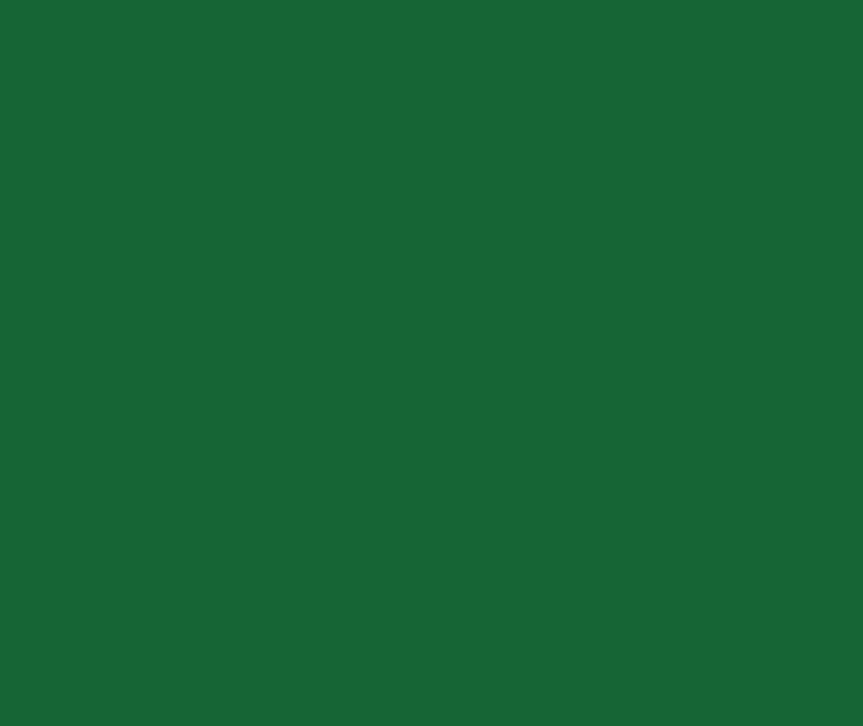
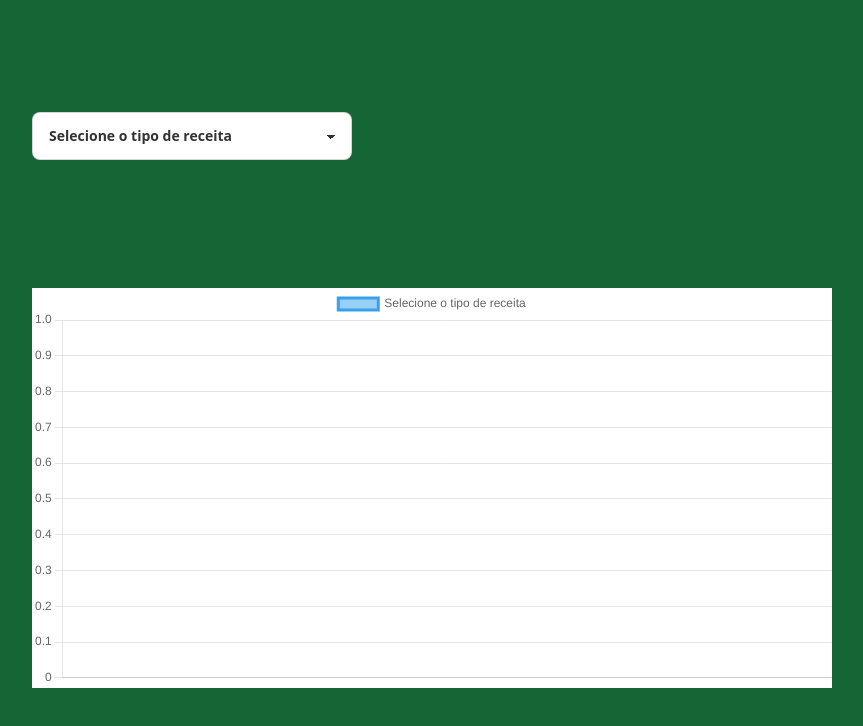
Before and after one commit to DenLopes/Trabalho2_sw2, a Vue app: page /teste in a window 1280 px wide. Shown: the top 726 px of the page, without its empty margins (208-1071 px from the left). Built offline with nearby package versions, Linux system fonts and the light colour scheme.

Commit message:
Configurei o grafico

```diff
--- /dev/null
+++ b/src/components/Grafico.vue
@@ -0,0 +1,35 @@
+<script setup>
+import Chart from "chart.js/auto";
+import { ref, onMounted } from "vue";
+
+const props = defineProps(["xAxis", "yAxis", "label"]);
+
+const canvas = ref(null);
+
+const chartConfig = {
+  type: "line",
+  data: {
+    labels: props.xAxis,
+    datasets: [
+      {
+        label: props.label,
+        data: props.yAxis,
+        pointStyle: 'circle',
+        pointRadius: 8,
+        pointHoverRadius: 12
+      },
+    ],
+  },
+};
+
+onMounted(() => {
+  canvas.value = document.querySelector("canvas");
+  new Chart(canvas.value, chartConfig);
+});
+</script>
+
+<template>
+  <div class="w-[800px] bg-white">
+    <canvas ref="canvas"></canvas>
+  </div>
+</template>
--- a/src/components/graphic.vue
+++ /dev/null
@@ -1,6 +0,0 @@
-<script setup>
-
-</script>
-<template>
-
-</template>
--- a/src/index.js
+++ b/src/index.js
@@ -1,7 +1,7 @@
 import { createWebHistory, createRouter } from "vue-router";
 import Primeira from "./pages/Primeira.vue";
 import Segunda from "./pages/Segunda.vue";
-import teste from "./pages/teste.vue"
+import Teste from "./pages/Teste.vue"
 
 const routes = [
   {
@@ -16,8 +16,8 @@ const routes = [
   },
   {
     path: "/teste",
-    name: "teste",
-    component: teste
+    name: "Teste",
+    component: Teste
   }
 
 ];
--- a/src/pages/teste.vue
+++ b/src/pages/teste.vue
@@ -1,39 +1,47 @@
 <script setup>
-import Chart from "chart.js/auto";
-import { ref, onMounted } from "vue";
+import Grafico from "../components/Grafico.vue";
+import { ref, onMounted, computed } from "vue";
 import dadosIbama from "../assets/Ibama.json";
 
 const dados = dadosIbama;
-const tipoReceita = ref([]);
-const canvas = ref(null);
+const tiposReceita = ref([]);
+const receitaSelecionada = ref('Selecione o tipo de receita');
 
 const separaReceita = () => {
   dados.data.forEach((item) => {
-    if (!tipoReceita.value.includes(item.receita)) {
-      tipoReceita.value.push(item.receita);
+    if (!tiposReceita.value.includes(item.receita)) {
+      tiposReceita.value.push(item.receita);
     }
   });
 };
 
+const xAxis = computed(() => {
+	if(receitaSelecionada.value != 'Selecione o tipo de receita'){
+		return dados.data.filter(item => item.receita == receitaSelecionada.value).map(item => item.ano);
+	}
+	return [];
+});
+
+const yAxis = computed(() => {
+	if(receitaSelecionada.value!= 'Selecione o tipo de receita'){
+    return dados.data.filter(item => item.receita == receitaSelecionada.value).map(item => item.valor);
+  }
+  return [];
+});
+
 onMounted(() => {
-  canvas.value = document.querySelector("canvas");
-
-  const chartConfig = {
-    title: "My Chart",
-    xAxis: ["Label 1", "Label 2", "Label 3"],
-    yAxis: [10, 20, 30],
-  };
-
-  new Chart(canvas, chartConfig);
-
-  console.log(dados);
   separaReceita();
-  console.log(tipoReceita.value);
 });
 </script>
 
 <template>
-  <div>
-    <canvas ref="canvas"></canvas>
+  <div class="flex justify-center w-full h-full">
+		<div class="flex flex-col justify-center">
+			<select v-model="receitaSelecionada" class="select select-bordered w-full max-w-xs mr-auto mb-32">
+				<option disabled selected>Selecione o tipo de receita</option>
+				<option v-for="(tipoReceita, index) in tiposReceita" :key="index">{{ tipoReceita }}</option>
+			</select>
+			<Grafico :xAxis="xAxis" :yAxis="yAxis" :label="receitaSelecionada" :key="receitaSelecionada"/>
+		</div>
   </div>
 </template>
```
